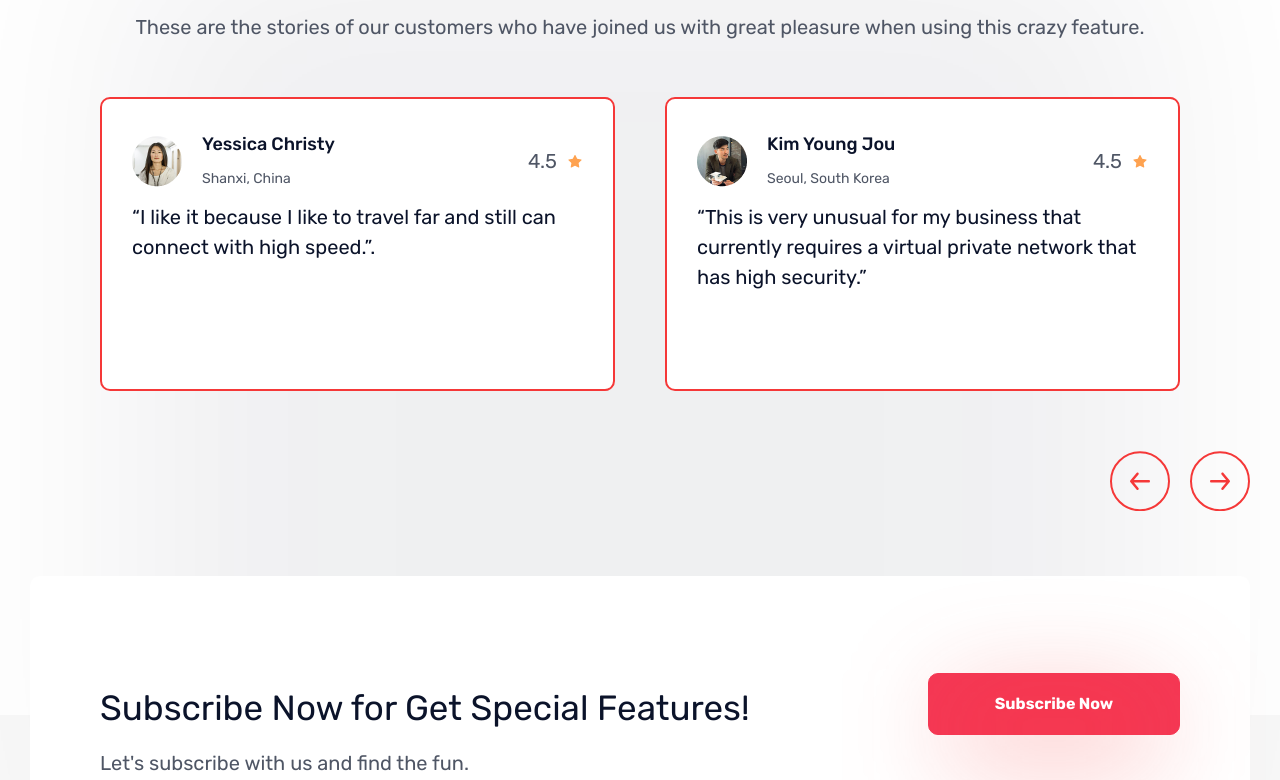
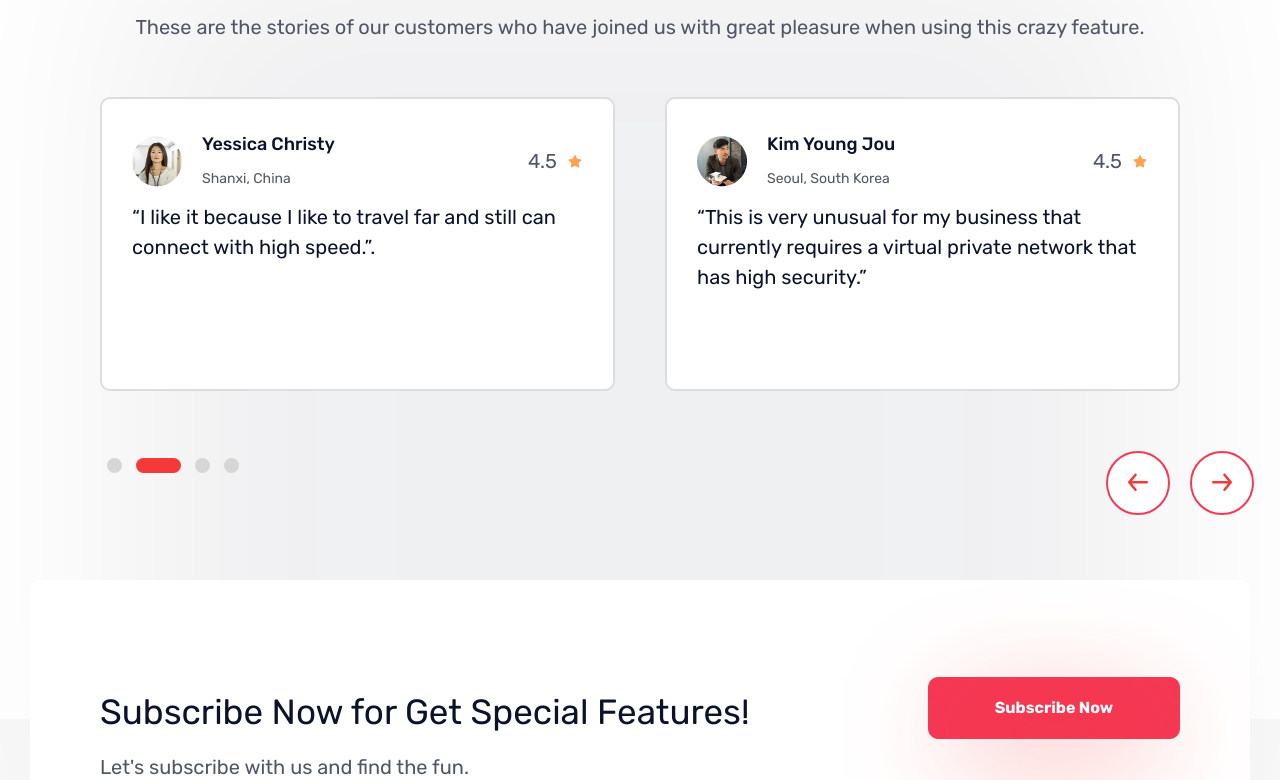
Before and after one commit to AlexTereschenko/atestation, a plain HTML site: page index.html in a window 1280 px wide. Shown: the part 3785-4565 px from the top of the page. Drawn offline with nearby package versions, Linux system fonts and the light colour scheme.

Commit message:
done with dots

```diff
--- a/css/style.css
+++ b/css/style.css
@@ -875,14 +875,17 @@ b {
 
 .comment-card {
     display: flex;
-    /* width: 440px; */
     min-height: 230px;
     flex-direction: column;
     align-items: center;
     background: #FFFFFF;
-    border: 2px solid #F53838;
+    border: 2px solid #DDDDDD;
     border-radius: 10px;
     padding: 30px;
+}
+
+.comment-card:hover {
+    border: 2px solid #F53838;
 }
 
 .comment-card>div {
@@ -1195,21 +1198,23 @@ b {
 }
 
 .back, .next {
-    display: block;
+    display: flex;
+    align-items: center;
+    justify-content: center;
+    width: 60px;
+    height: 60px;
+    border: 2px solid #F53855;
+    background-color: #fff;
+    border-radius: 50%;
+    transition: background-color 0.5s;
 }
 
-.back:hover .onhover-back, .next:hover .onhover-next {
-    opacity: 1;
-    position: relative;
-    left: -73%;
-    top: -152%;
+.back:hover, .next:hover {
+    background-color: #F53855;
 }
 
-.onhover-back, .onhover-next {
-    position: relative;
-    left: -73%;
-    top: -152%;
-    opacity: 0;
+.back:hover img, .next:hover img {
+    filter: brightness(0) saturate(100%) invert(100%) sepia(0%) saturate(18%) hue-rotate(31deg) brightness(105%) contrast(100%);
 }
 
 .owl-carousel .owl-item img {
@@ -1224,31 +1229,20 @@ b {
     width: 24px !important;
 }
 
-
-/* .onhover-back:hover, .onhover-next:hover  {
-    opacity: 1;
-    position: relative;
-} */
-
-/* .back::before {
-    content: "";
-    border:1px solid #f30;
-    position: relative;
-    z-index:100000;
-    left: 0;
-    top: 0;
-    right: 0;
-    bottom: 0;
-} */
-
-/* .back:hover::before {
-    content: "";
-    width: 100%;
-    height: 100%;
-    background: #F53838;
-    opacity: 1;
+.owl-theme .owl-nav.disabled + .owl-dots {
+    position: absolute;
+    margin-top: 0 !important;
+    bottom: -90px;
 }
 
-.back:hover {
-    opacity: 0;
-} */
+.owl-theme .owl-dots .owl-dot span {
+    width: 15px !important;
+    height: 15px !important;
+    transition: 0.5s !important;
+    /* background: #DDE0E4 !important; */
+}
+
+.owl-theme .owl-dots .active span {
+    width: 45px !important;
+    background: #F53838 !important;
+}
--- a/index.html
+++ b/index.html
@@ -198,7 +198,7 @@
                     <h2>Trusted by Thousands of Happy Customer</h2>
                     <p>These are the stories of our customers who have joined us with great pleasure when using this crazy feature.</p>
 
-                    <div class="commeent-container owl-carousel slide-two">
+                    <div class="commeent-container owl-carousel slide-two owl-theme">
                         <div class="comment-card slider__item">
                             <div>
                                 <div>
@@ -274,13 +274,11 @@
 
                     <div class="nav-arr">
                         <a class="back">
-                            <img src="img/comments/left_notActive.svg" alt="">
-                            <img src="img/comments/left_active.svg" alt="" class="onhover-back">
+                            <img src="img/comments/arrow-backward.svg" alt="">
                         </a>
 
                         <a class="next">
-                            <img src="img/comments/right_notActive.svg" alt="">
-                            <img src="img/comments/right_active.svg" alt="" class="onhover-next">
+                            <img src="img/comments/arrow-forward.svg" alt="">
                         </a>
                     </div>
 
--- a/js/carousel.js
+++ b/js/carousel.js
@@ -2,7 +2,8 @@ const owl = $('.slide-two');
 owl.owlCarousel({
         loop: true,
         margin:50,
-        // dots:true,
+        dots:true,
+        dotsEach:true,
         // nav:true,
         startPosition: 1,
         item: 3,
@@ -36,8 +37,6 @@ const owlPrice = $('.slide-one');
 owlPrice.owlCarousel({
         loop: true,
         center: true,
-        // dots:false,
-        // nav:false,
         margin:50,
         startPosition: 1,
         item: 3,
```
